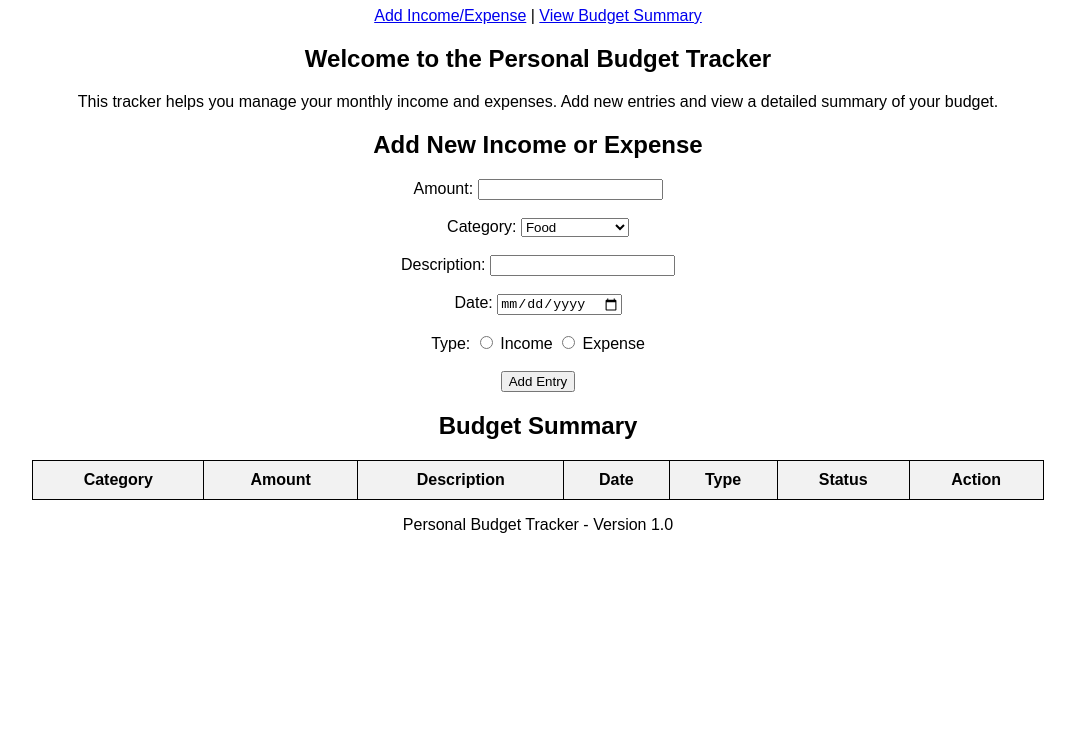
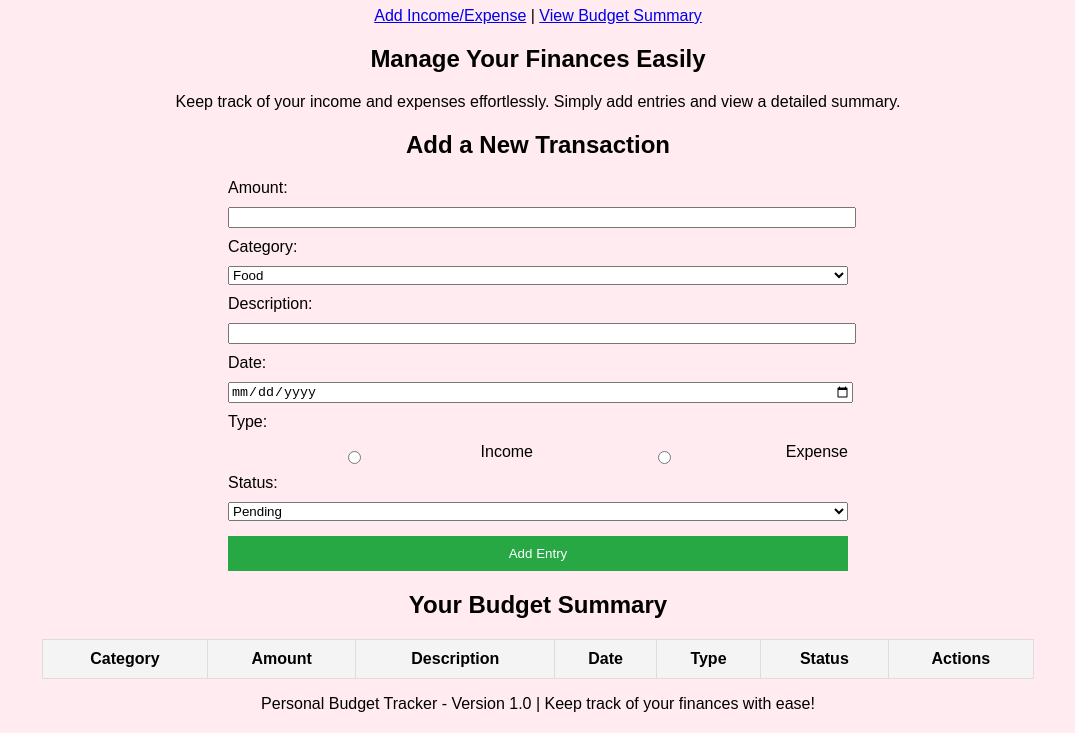
Before and after one commit to aish-2306/Personal-Budget-Tracker, a plain HTML site: page index.html in a window 1280 px wide. Shown: the part 73-806 px from the top of the page, without its empty margins (102-1177 px from the left). Drawn offline with Linux system fonts and the light colour scheme.

Commit message:
index.html

```diff
--- a/index.html
+++ b/index.html
@@ -5,10 +5,16 @@
     <meta name="viewport" content="width=device-width, initial-scale=1.0">
     <title>Personal Budget Tracker</title>
     <style>
-        body { font-family: Arial, sans-serif; text-align: center; }
-        table { width: 80%; margin: auto; border-collapse: collapse; }
-        th, td { border: 1px solid black; padding: 10px; text-align: center; }
-        th { background-color: #f2f2f2; }
+        body { font-family: Arial, sans-serif; margin: 20px; text-align: center; background-color: #ffebf0; }
+        table { width: 80%; margin: auto; border-collapse: collapse; margin-top: 20px; }
+        th, td { border: 1px solid #ddd; padding: 10px; text-align: center; }
+        th { background-color: #f4f4f4; }
+        form { margin: 20px auto; width: 50%; text-align: left; }
+        label, input, select { display: block; width: 100%; margin-top: 10px; }
+        .radio-group { display: flex; justify-content: center; gap: 10px; }
+        .radio-group label { display: flex; align-items: center; gap: 2px; }
+        button { margin-top: 15px; padding: 10px; width: 100%; cursor: pointer; background-color: #28a745; color: white; border: none; }
+        button:hover { background-color: #218838; }
     </style>
 </head>
 <body>
@@ -21,14 +27,16 @@
     </header>
 
     <section>
-        <h2>Welcome to the Personal Budget Tracker</h2>
-        <p>This tracker helps you manage your monthly income and expenses. Add new entries and view a detailed summary of your budget.</p>
+        <h2>Manage Your Finances Easily</h2>
+        <p>Keep track of your income and expenses effortlessly. Simply add entries and view a detailed summary.</p>
     </section>
 
     <section id="add-entry">
-        <h2>Add New Income or Expense</h2>
+        <h2>Add a New Transaction</h2>
         <form>
-            <label>Amount: <input type="number" id="amount" required></label><br><br>
+            <label>Amount:
+                <input type="number" id="amount" required>
+            </label>
             <label>Category:
                 <select id="category">
                     <option>Food</option>
@@ -39,19 +47,31 @@
                     <option>Utilities</option>
                     <option>Housing</option>
                 </select>
-            </label><br><br>
-            <label>Description: <input type="text" id="description"></label><br><br>
-            <label>Date: <input type="date" id="date" required></label><br><br>
-            <label>Type:
-                <input type="radio" name="type" value="Income" required> Income
-                <input type="radio" name="type" value="Expense" required> Expense
-            </label><br><br>
+            </label>
+            <label>Description:
+                <input type="text" id="description">
+            </label>
+            <label>Date:
+                <input type="date" id="date" required>
+            </label>
+            <label>Type:</label>
+            <div class="radio-group">
+                <label><input type="radio" name="type" value="Income" required>Income</label>
+                <label><input type="radio" name="type" value="Expense" required>Expense</label>
+            </div>
+            <label>Status:
+                <select id="status">
+                    <option>Pending</option>
+                    <option>Completed</option>
+
+                </select>
+            </label>
             <button type="button" onclick="addEntry()">Add Entry</button>
         </form>
     </section>
 
     <section id="summary">
-        <h2>Budget Summary</h2>
+        <h2>Your Budget Summary</h2>
         <table>
             <thead>
                 <tr>
@@ -61,7 +81,7 @@
                     <th>Date</th>
                     <th>Type</th>
                     <th>Status</th>
-                    <th>Action</th>
+                    <th>Actions</th>
                 </tr>
             </thead>
             <tbody id="budget-table">
@@ -71,7 +91,7 @@
     </section>
 
     <footer>
-        <p>Personal Budget Tracker - Version 1.0</p>
+        <p>Personal Budget Tracker - Version 1.0 | Keep track of your finances with ease!</p>
     </footer>
 
     <script>
@@ -81,6 +101,7 @@
             let description = document.getElementById("description").value;
             let date = document.getElementById("date").value;
             let type = document.querySelector('input[name="type"]:checked').value;
+            let status = document.getElementById("status").value;
             let table = document.getElementById("budget-table");
 
             if (!amount || !date || !type) {
@@ -94,7 +115,7 @@
             row.insertCell(2).innerText = description;
             row.insertCell(3).innerText = date;
             row.insertCell(4).innerText = type;
-            row.insertCell(5).innerText = "Pending";
+            row.insertCell(5).innerText = status;
             let actionCell = row.insertCell(6);
             actionCell.innerHTML = '<button onclick="editEntry(this)">Edit</button> <button onclick="deleteEntry(this)">Delete</button>';
         }
@@ -106,6 +127,7 @@
             document.getElementById("description").value = cells[2].innerText;
             document.getElementById("date").value = cells[3].innerText;
             document.querySelector(`input[value="${cells[4].innerText}"]`).checked = true;
+            document.getElementById("status").value = cells[5].innerText;
             row.remove();
         }
 
```
